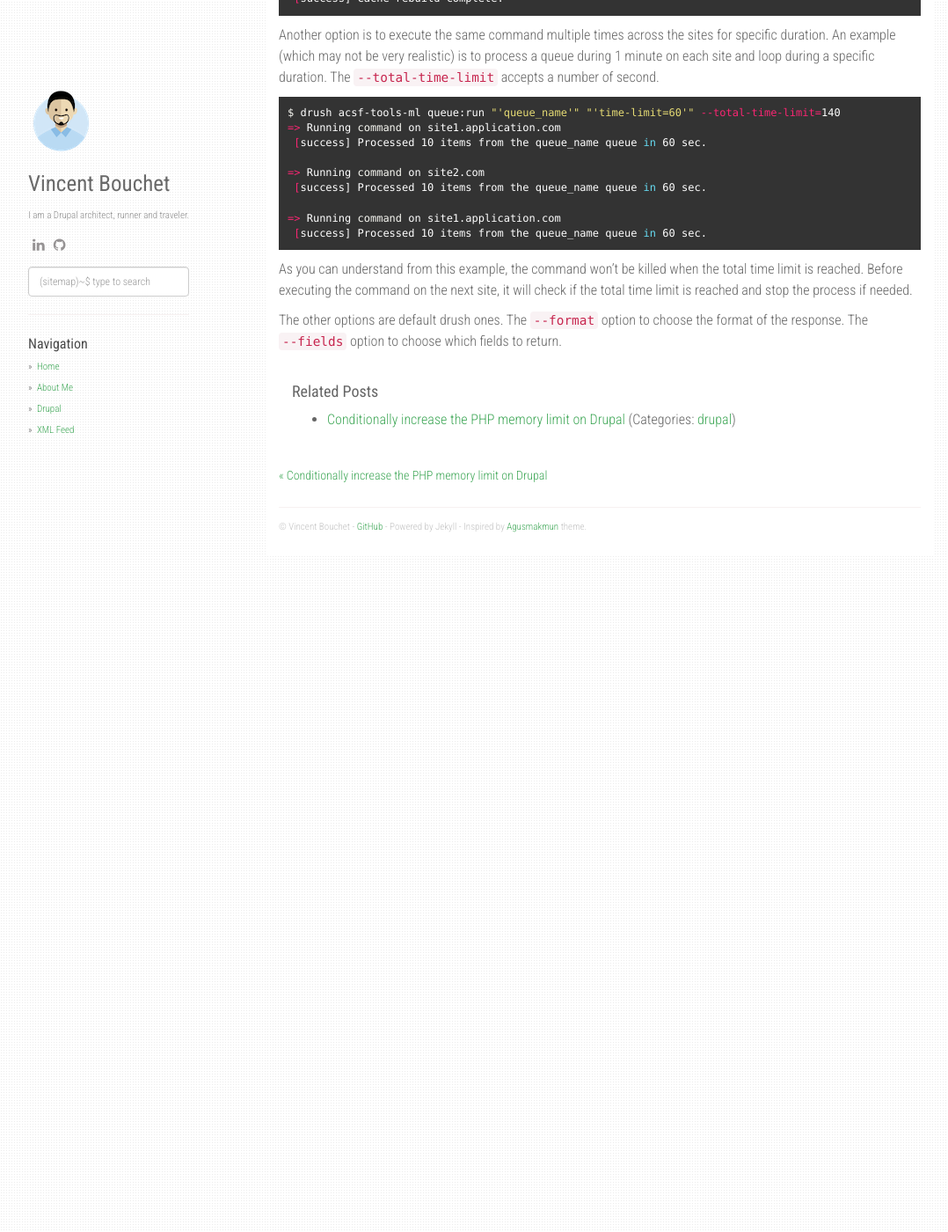
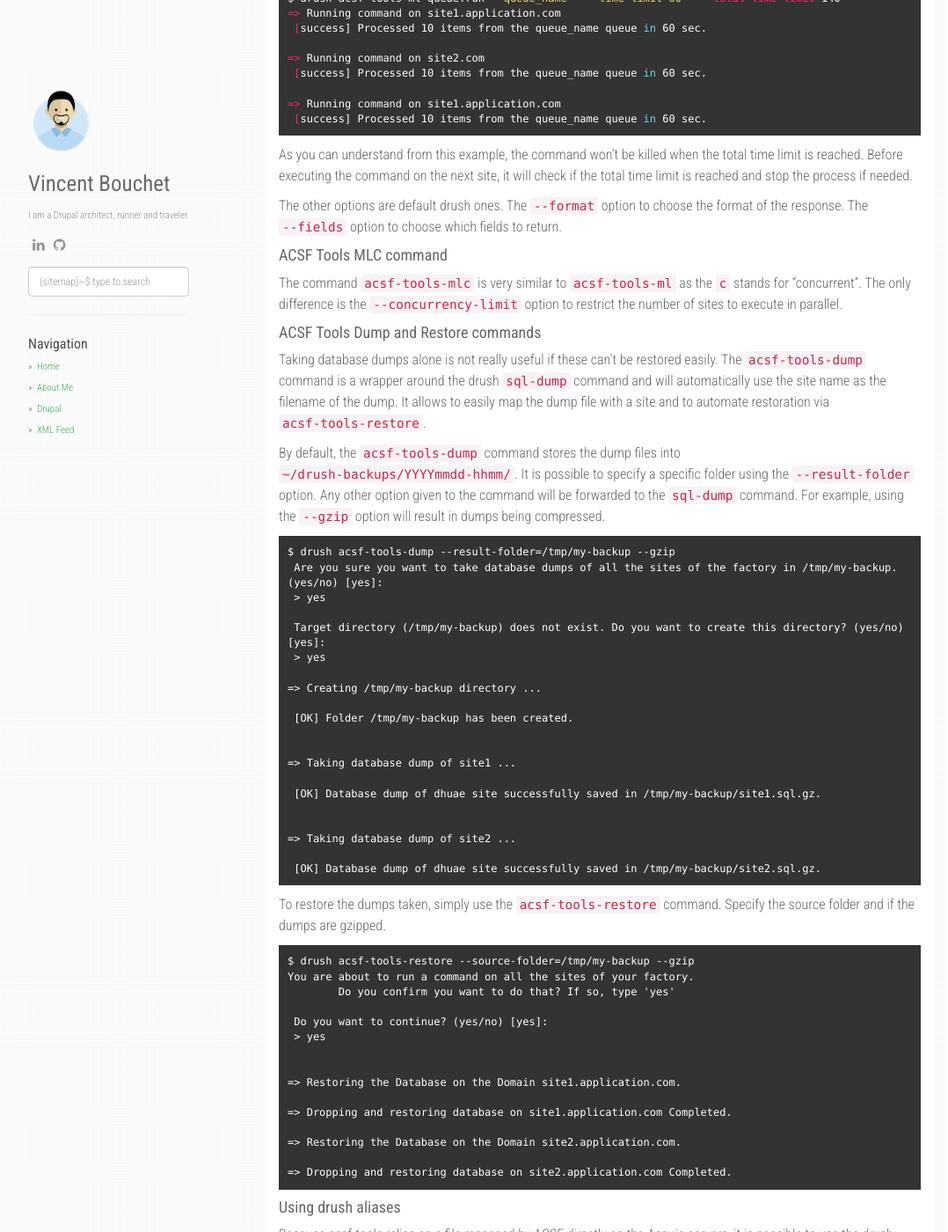
Before and after one commit to vbouchet31/vbouchet31.github.io, a Jekyll site: the page built from _posts/2022-12-15-acsf-tools-quickstart.markdown, in a window 1280 px wide and 1400 px high, scrolled down 2743 px. Shown: the whole window at 88% size, without its empty margins (53-1131 px from the left). Built offline with Jekyll 4.4.1, drawn with Linux system fonts in a browser that asks for light colours; nearby versions of some CDN libraries; some of the changed text lies outside the part shown.

Commit message:
Update the post for acsf-tools.

````diff
--- a/_posts/2022-12-15-acsf-tools-quickstart.markdown
+++ b/_posts/2022-12-15-acsf-tools-quickstart.markdown
@@ -8,7 +8,7 @@ Acquia Cloud Site Factory (aka ACSF) is the Acquia solution to ease Drupal multi
 
 #### Why you need ACSF Tools?
 As a maintainer of sites hosted on an ACSF instance, you may have to execute a Drush command on all sites of
-your factory. Out of the box, the only way to do it is to manually do something like
+your factory. Out of the box, the only way to do it is to manually do something like:
 ```shell
 drush -l site1.application.acsitefactory.com command
 drush -l site2.application.acsitefactory.com command
@@ -104,7 +99,7 @@ executed requires arguments or options. The pattern is `drush acsf-tools-ml <com
 The command also comes with many options.
 
 By default, `acsf-tools-ml` command will use the second domain in the list if any. The reason is that the first domain
-is always the technical domain provided by ACSF (<site>.<application>.acsitefactory.com). The second domain is
+is always the technical domain provided by ACSF (site.application.acsitefactory.com). The second domain is
 the one configured as the live domain. If there is any other custom domain, they will be listed after. There may be some
 situation where the drush command should be executed on one of the custom domain. Using the `--domain-pattern` option
 can help to achieve this.
@@ -167,3 +162,70 @@ executing the command on the next site, it will check if the total time limit is
 
 The other options are default drush ones. The `--format` option to choose the format of the response. The `--fields` option
 to choose which fields to return.
+
+#### ACSF Tools MLC command
+The command `acsf-tools-mlc` is very similar to `acsf-tools-ml` as the `c` stands for "concurrent". The only
+difference is the `--concurrency-limit` option to restrict the number of sites to execute in parallel.
+
+#### ACSF Tools Dump and Restore commands
+Taking database dumps alone is not really useful if these can't be restored easily. The `acsf-tools-dump` command
+is a wrapper around the drush `sql-dump` command and will automatically use the site name as the filename
+of the dump. It allows to easily map the dump file with a site and to automate restoration via `acsf-tools-restore`.
+
+By default, the `acsf-tools-dump` command stores the dump files into `~/drush-backups/YYYYmmdd-hhmm/`. It is possible
+to specify a specific folder using the `--result-folder` option. Any other option given to the command will be
+forwarded to the `sql-dump` command. For example, using the `--gzip` option will result in dumps being compressed.
+```
+$ drush acsf-tools-dump --result-folder=/tmp/my-backup --gzip
+ Are you sure you want to take database dumps of all the sites of the factory in /tmp/my-backup. (yes/no) [yes]:
+ > yes
+
+ Target directory (/tmp/my-backup) does not exist. Do you want to create this directory? (yes/no) [yes]:
+ > yes
+
+=> Creating /tmp/my-backup directory ...
+
+ [OK] Folder /tmp/my-backup has been created.
+
+
+=> Taking database dump of site1 ...
+
+ [OK] Database dump of dhuae site successfully saved in /tmp/my-backup/site1.sql.gz.
+
+
+=> Taking database dump of site2 ...
+
+ [OK] Database dump of dhuae site successfully saved in /tmp/my-backup/site2.sql.gz.
+```
+
+To restore the dumps taken, simply use the `acsf-tools-restore` command. Specify the source folder and if the
+dumps are gzipped.
+
+```
+$ drush acsf-tools-restore --source-folder=/tmp/my-backup --gzip
+You are about to run a command on all the sites of your factory.
+        Do you confirm you want to do that? If so, type 'yes'
+
+ Do you want to continue? (yes/no) [yes]:
+ > yes
+
+
+=> Restoring the Database on the Domain site1.application.com.
+
+=> Dropping and restoring database on site1.application.com Completed.
+
+=> Restoring the Database on the Domain site2.application.com.
+
+=> Dropping and restoring database on site2.application.com Completed.
+```
+
+#### Using drush aliases
+Because acsf-tools relies on a file managed by ACSF directly on the Acquia servers, it is possible to use the
+drush aliases only if acsf-tools is installed on the target server.
+
+For example, `drush @application.env acsf-tools-ml cr` will first ssh on `@application.env` and then execute
+`drush acsf-tools-ml cr`.
+
+If acsf-tools is not installed on the server, most of the command accept the `--alias=application.env` option. Using
+this option will use the `drush @application.env rsync` command to download the `sites.json` file from the given alias
+and use it to then generate and execute the `drush @application.env -l <site> <command>` commands.
````
Also changed, not shown: other parts of _posts/2022-12-15-acsf-tools-quickstart.markdown (+1 -6 lines).
